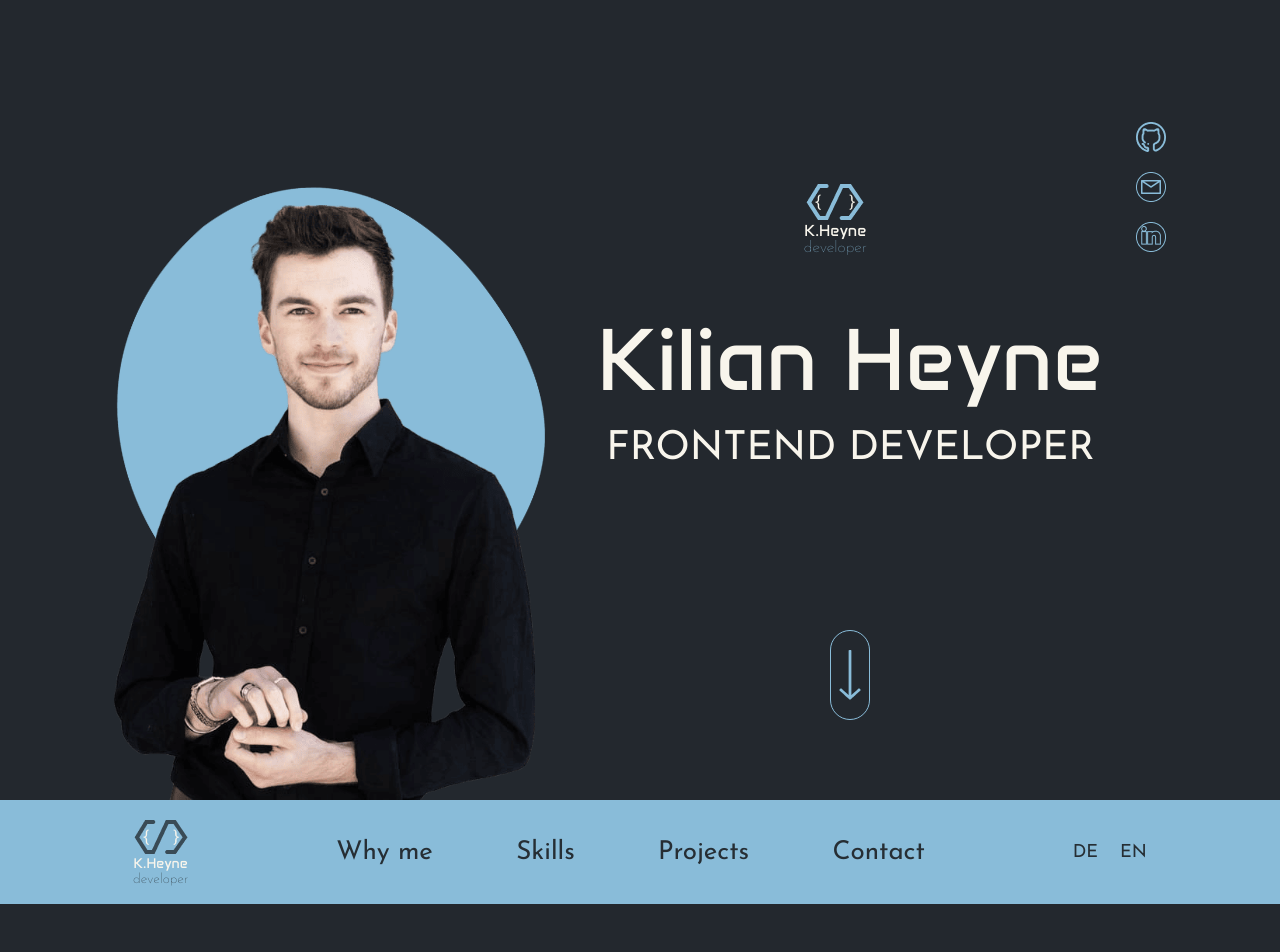
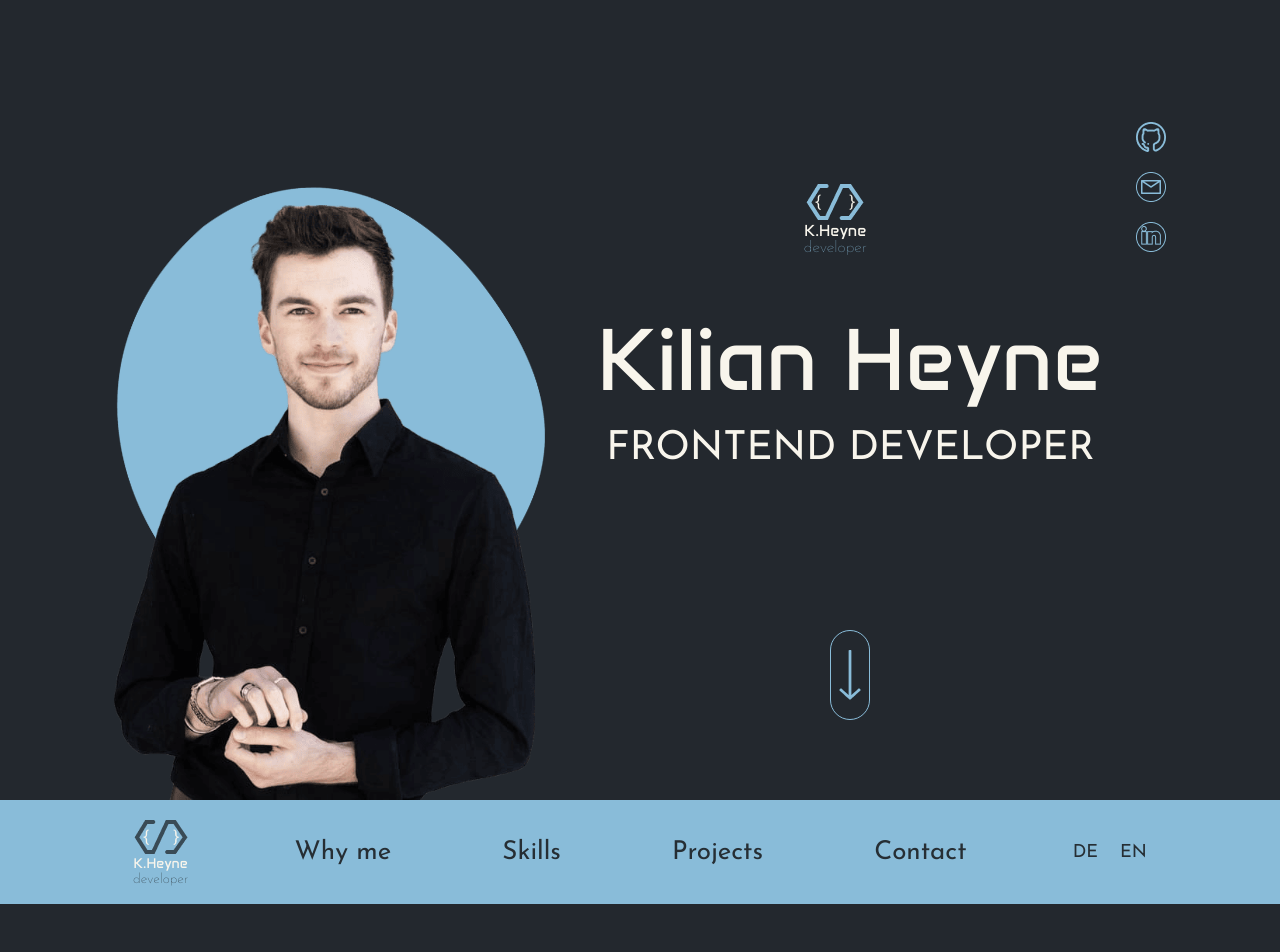
Before and after one commit to kilianheyne/portfolio, an Angular app: page / in a window 1280 px wide. Shown: the top 952 px of the page. Built offline with nearby package versions, Linux system fonts and the light colour scheme.

Commit message:
slight alterations to header and footer for improved accesability

```diff
--- a/src/app/contact-me/contact-me.component.html
+++ b/src/app/contact-me/contact-me.component.html
@@ -22,7 +22,7 @@
                 </div>
             </div>
         </div>
-        <form (ngSubmit)="onSubmit()">
+        <form (ngSubmit)="onSubmit(contactForm)" #contactForm="ngForm">
             <div id="upper-form">
                 <div>
                     @if(!name.valid && name.touched){
--- a/src/app/contact-me/contact-me.component.ts
+++ b/src/app/contact-me/contact-me.component.ts
@@ -1,6 +1,6 @@
 import { CommonModule } from '@angular/common';
 import { Component } from '@angular/core';
-import { FormsModule } from '@angular/forms';
+import { FormsModule, NgForm } from '@angular/forms';
 
 @Component({
   selector: 'app-contact-me',
@@ -16,8 +16,10 @@ export class ContactMeComponent {
     message: "",
   }
 
-  onSubmit(){
-    console.log(this.contactData);
+  onSubmit(form: NgForm){
+    if (form.valid && form.submitted) {
+      console.log(this.contactData);
+    }
   }
 
 }
--- a/src/app/shared/footer/footer.component.html
+++ b/src/app/shared/footer/footer.component.html
@@ -5,19 +5,34 @@
             <span>© Kilian Heyne 2025</span>
         </div>
         <div id="logo">
-            <img src="assets/images/footer/logo-icon.png" alt="logo">
+            <img src="assets/images/footer/logo-icon.png" alt="logo" />
             <p>K.Heyne</p>
             <span>developer</span>
         </div>
         <div id="some-icons">
             <a href="">
-                <img [src]="githubIcon" alt="github-icon" (mouseenter)="changeIcon('github', true)" (mouseleave)="changeIcon('github', false)">
+                <img
+                    [src]="githubIcon"
+                    alt="github-icon"
+                    (mouseenter)="changeIcon('github', true)"
+                    (mouseleave)="changeIcon('github', false)"
+                />
             </a>
             <a href="">
-                <img [src]="eMailIcon" alt="e-mail-icon" (mouseenter)="changeIcon('e-mail', true)" (mouseleave)="changeIcon('e-mail', false)">
+                <img
+                    [src]="eMailIcon"
+                    alt="e-mail-icon"
+                    (mouseenter)="changeIcon('e-mail', true)"
+                    (mouseleave)="changeIcon('e-mail', false)"
+                />
             </a>
             <a href="">
-                <img [src]="linkedinIcon" alt="linkedin-icon" (mouseenter)="changeIcon('linkedin', true)" (mouseleave)="changeIcon('linkedin', false)">
+                <img
+                    [src]="linkedinIcon"
+                    alt="linkedin-icon"
+                    (mouseenter)="changeIcon('linkedin', true)"
+                    (mouseleave)="changeIcon('linkedin', false)"
+                />
             </a>
         </div>
     </div>
--- a/src/app/shared/header/header.component.html
+++ b/src/app/shared/header/header.component.html
@@ -5,12 +5,14 @@
             <p>K.Heyne</p>
             <span>developer</span>
         </div>
-        <div id="nav">
-            <a href="#why-me">Why me</a>
-            <a href="#my-skills">Skills</a>
-            <a href="#my-projects">Projects</a>
-            <a href="#contact-me">Contact</a>
-        </div>
+        <nav>
+            <ul>
+                <li><a href="#why-me">Why me</a></li>
+                <li><a href="#my-skills">Skills</a></li>
+                <li><a href="#my-projects">Projects</a></li>
+                <li><a href="#contact-me">Contact</a></li>
+            </ul>
+        </nav>
         <div id="lingo-switch">
             <span>DE</span>
             <span>EN</span>
--- a/src/app/shared/header/header.component.scss
+++ b/src/app/shared/header/header.component.scss
@@ -41,11 +41,16 @@ header {
     }
 }
 
-#nav {
+nav {
     width: 60%;
     display: flex;
     justify-content: space-around;
     align-items: center;
+
+    ul {
+        display: flex;
+        justify-content: space-between;
+        width: 100%;
 
         a {
             color: $dark-grey;
@@ -62,6 +67,9 @@ header {
                 background: url(../../../../public/assets/images/header/header-focus.png);
             }
         }
+    }
+
+
 }
 
 #lingo-switch {
--- a/src/styles.scss
+++ b/src/styles.scss
@@ -56,6 +56,7 @@ $green: #95e063;
     text-decoration: none;
     scroll-behavior: smooth;
     color: $creme-white;
+    list-style: none;
 }
 
 // #region mixins
```
Lines whose indentation alone changed are shown as unchanged.
